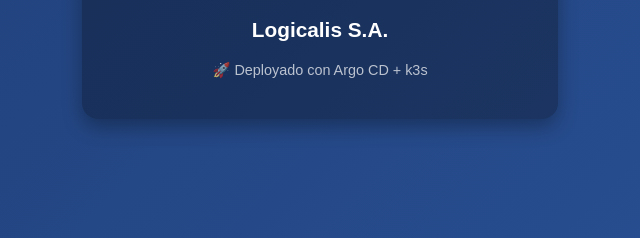
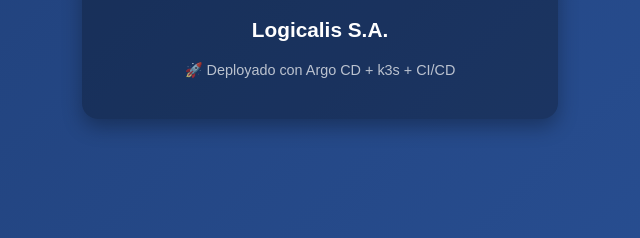
Before and after one commit to Adbonino/k3s-lab, a plain HTML site: page nginx/web/index.html in a window 1280 px wide. Shown: the part 407-645 px from the top of the page, 320-960 px from the left. Drawn offline with Linux system fonts and the light colour scheme.

Commit message:
change index html test

```diff
--- a/nginx/web/index.html
+++ b/nginx/web/index.html
@@ -48,7 +48,7 @@
     <p><strong>Logicalis S.A.</strong></p>
 
     <div class="footer">
-      🚀 Deployado con Argo CD + k3s
+      🚀 Deployado con Argo CD + k3s + CI/CD
     </div>
   </div>
 
```
